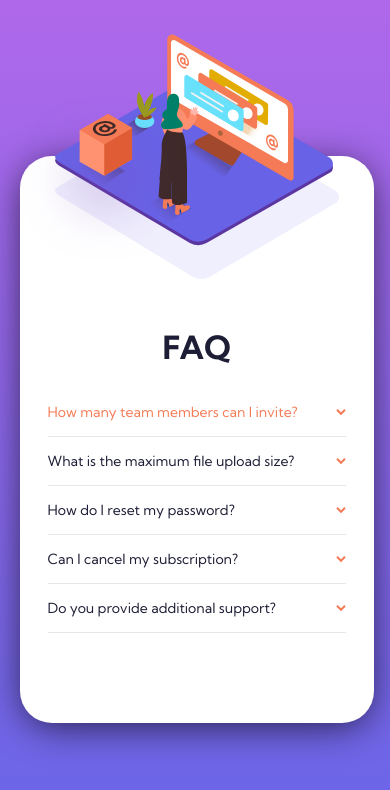
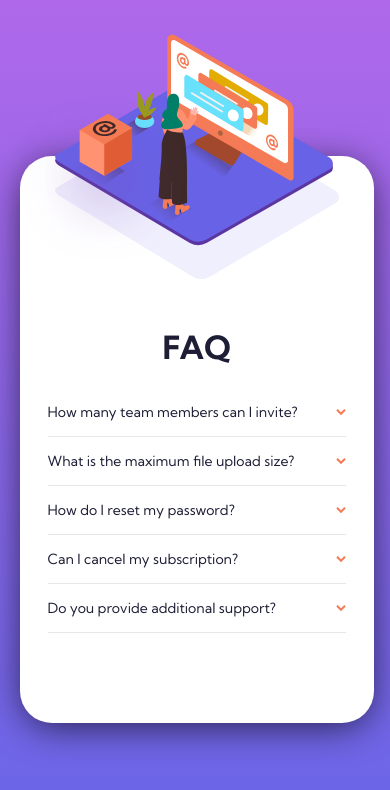
Before and after one commit to AnassAb/003-project, a plain HTML site: page index.html in a window 390 px wide. In both pictures the pointer is over the button "How many team members can I invite?". Drawn offline with Linux system fonts and the light colour scheme.

Commit message:
Removed the hover effect from mobile view

```diff
--- a/style.css
+++ b/style.css
@@ -125,6 +125,9 @@ button:hover {
         text-align: center;
         font-size: 32px;
     }
+    button:hover {
+        color:hsl(238, 29%, 16%);
+    }
     #desktop-img{
         display: none;
     }
```
